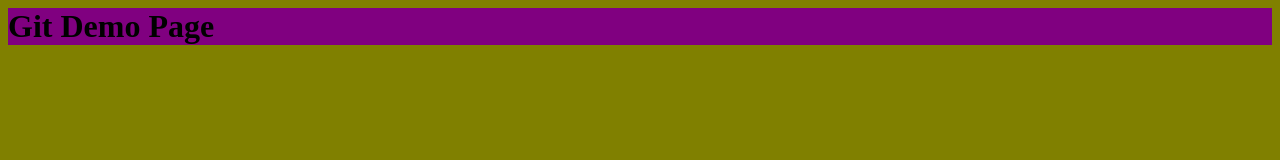
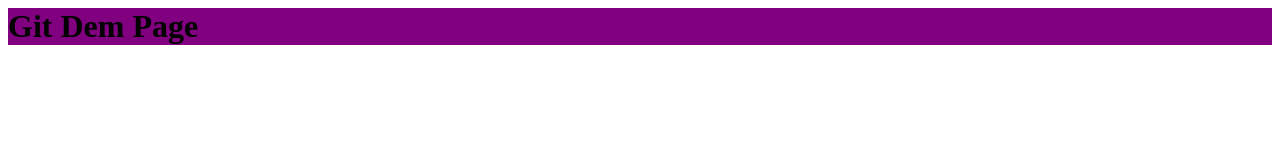
Before and after one commit to matthew-of-ulster/learn-github, a plain HTML site: page index.html in a window 1280 px wide. Drawn offline with Linux system fonts and the light colour scheme.

Commit message:
Make spelling mistakes

```diff
--- a/app.js
+++ b/app.js
@@ -1 +1 @@
-alert('HELLO THERE');
+alert('HELLO THEE');
--- a/index.html
+++ b/index.html
@@ -6,7 +6,7 @@
 
 </head>
 <body>
-	<h1>Git Demo Page</h1>
+	<h1>Git Dem Page</h1>
 
 	<script src="app.js"></script>
 </body>
--- a/styles.css
+++ b/styles.css
@@ -1,5 +1,5 @@
 body {
-	background-color: olive;
+	background-color: white;
 }
 
 h1{
```
